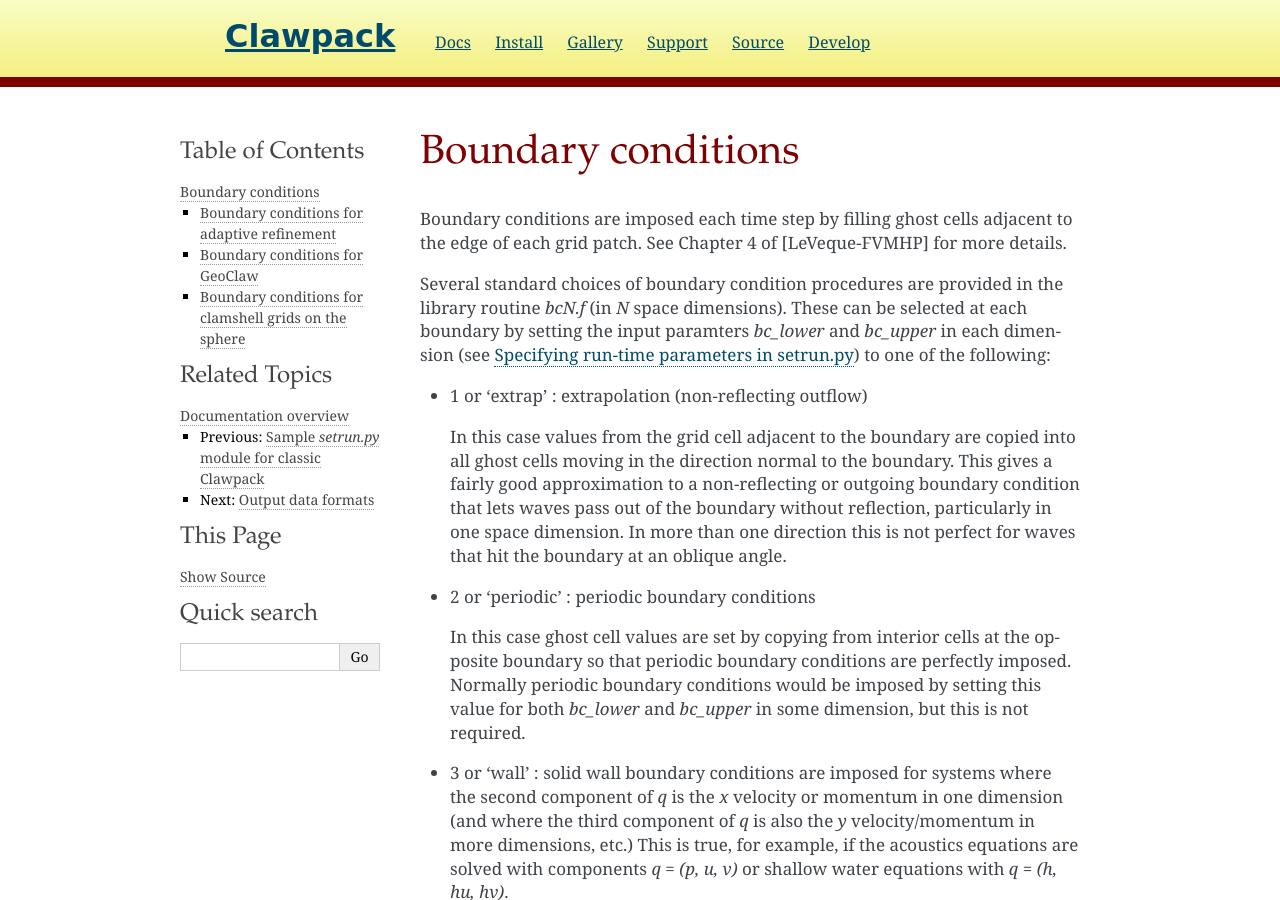
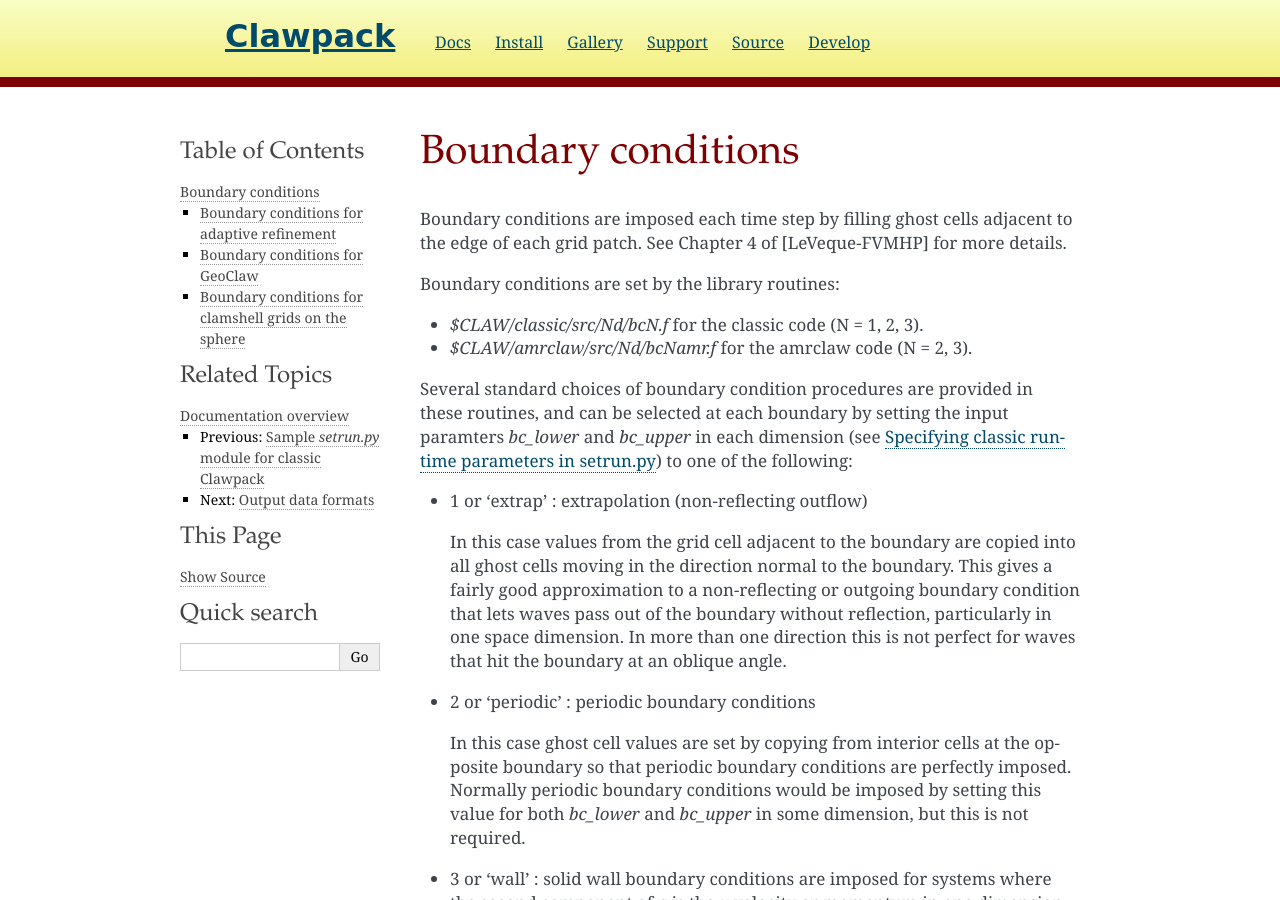
Before and after one commit to clawpack/doc, a Sphinx documentation site: the page built from doc/bc.rst, in a window 1280 px wide and 900 px high. Built offline with Sphinx 7.4.7, drawn with Linux system fonts in a browser that asks for light colours; pages that are not in the unit, such as notebooks, are missing from menus; some of the changed text lies outside the part shown.

Commit message:
updates to several docs

```diff
--- a/doc/bc.rst
+++ b/doc/bc.rst
@@ -9,8 +9,13 @@
 adjacent to the edge of each grid patch.  See Chapter 4 of [LeVeque-FVMHP]_
 for more details.
 
+Boundary conditions are set by the library routines:
+
+* `$CLAW/classic/src/Nd/bcN.f` for the classic code (N = 1, 2, 3).
+* `$CLAW/amrclaw/src/Nd/bcNamr.f` for the amrclaw code (N = 2, 3).
+
 Several standard choices of boundary condition procedures are provided in
-the library routine `bcN.f` (in `N` space dimensions).  These can be
+these routines, and can be
 selected at each boundary by setting the input paramters `bc_lower` and
 `bc_upper` in each dimension (see :ref:`setrun`) to one of the following:
 
@@ -106,6 +111,9 @@
 In some cases reflecting boundary conditions might be more appropriate,
 e.g. along the walls of a wave tank.
 
+The library routine `$CLAW/geoclaw/src/2d/shallow/bc2amr.f` is modified from
+the  `amrclaw` version only by extrapolating the depth at the boundaries
+into ghost cells.
 
 .. _bc_sphere:
 
--- a/doc/fortran.rst
+++ b/doc/fortran.rst
@@ -63,7 +63,8 @@
 * Similarly, remove the file ``.plots`` to force the plots to be recreated.
 
 
-* If you change the compiler flags FFLAGS in the Makefile then you should
+* If you change the compiler flags FFLAGS in the Makefile or as an
+  environment variable, then you should
   make sure that all files used are recompiled with the new flags.  The
   Makefiles as written do not catch this dependency and will not recompile
   all the .o files when the Makefile changes.  To force recompilation,
--- a/doc/setrun.rst
+++ b/doc/setrun.rst
@@ -3,7 +3,7 @@
 .. _setrun:
 
 *****************************************************************
-Specifying run-time parameters in `setrun.py`
+Specifying classic run-time parameters in `setrun.py`
 *****************************************************************
 
 
@@ -20,7 +20,7 @@
 Input
 -----
 
-`setrun` takes a single argument `claw_pkg` that should be set to `amrclaw`.
+`setrun` takes a single argument `claw_pkg` that should be set to `classic`.
 
 Output
 ------
@@ -58,16 +58,16 @@
 
 .. attribute:: lower : list of floats
 
-   lower limits in the x,y [,z]  directions.
+   lower limits in the x, [y,z]  directions.
 
 .. attribute:: upper : list of floats
 
-   upper limits in the x,y [,z]  directions.
+   upper limits in the x, [y ,z]  directions.
 
 
 .. attribute:: num_cells : list of integers
 
-   The number of grid cells in the x, y, [,z]  directions.
+   The number of grid cells in the x, [y, ,z]  directions.
 
    Note that when AMR is used, `num_cells` determines the number of cells in
    each dimension on the coarsest Level 1 grid.  Additional paramters
```
Also changed, not shown: doc/developers.rst (+7 -4 lines), doc/fortran_compilers.rst (+4 -4 lines), doc/makefiles.rst (+9 -8 lines).
